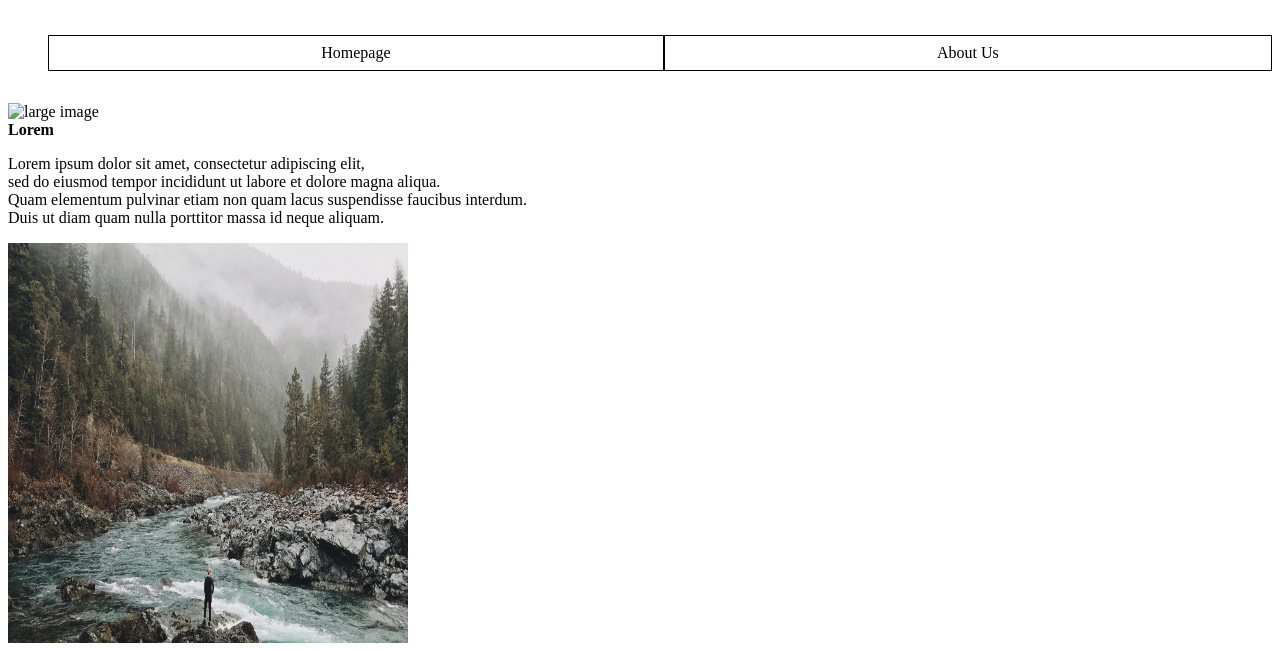
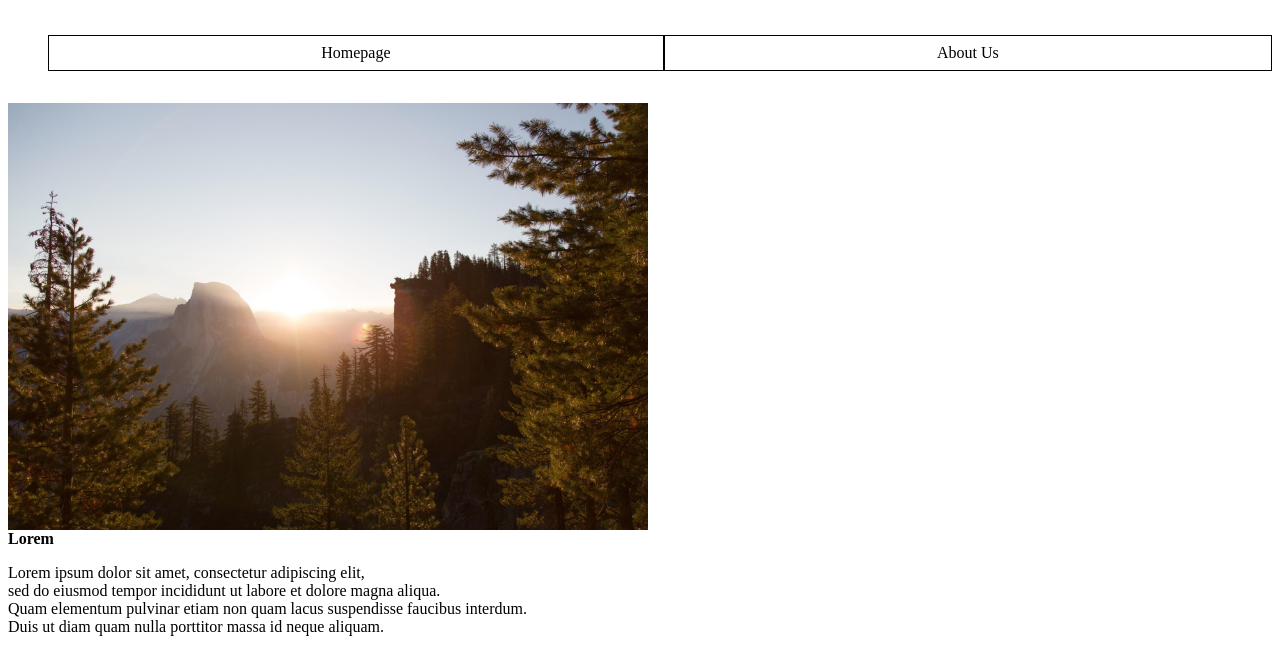
Before and after one commit to jgregorytweedie/cpnt201-Daily-blogpostTweedieJayden, a plain HTML site: page index.html in a window 1280 px wide. Shown: the part 69-720 px from the top of the page. Drawn offline with Linux system fonts and the light colour scheme.

Commit message:
edited files
the index wasn't loading the first image because i didn't specify path of the images, now i fixed it!

```diff
--- a/index.html
+++ b/index.html
@@ -12,13 +12,14 @@
             <li><a class="#" href="#">About Us</a></li>
           </ul>
         </nav>
-        <img src= "large/large.jpg"
-        alt="large image"
+        <img
+        src= "large/large.jpg"
+        alt="some image"
         srcset="
-          small.jpg 500w,
-          medium.jpg 1000w,
-          large.jpg 2000w,
-          ">
+        large/small.jpg 500w,
+        large/med.jpg 1000w,
+        large/large.jpg 2000w
+        ">
         <head><strong>Lorem</strong></head>
         <p>Lorem ipsum dolor sit amet, consectetur adipiscing elit, <br />
           sed do eiusmod tempor incididunt ut labore et dolore magna aliqua. <br />
```
Also changed, not shown: large/Med.jpg (added), large/small.jpg (added).
